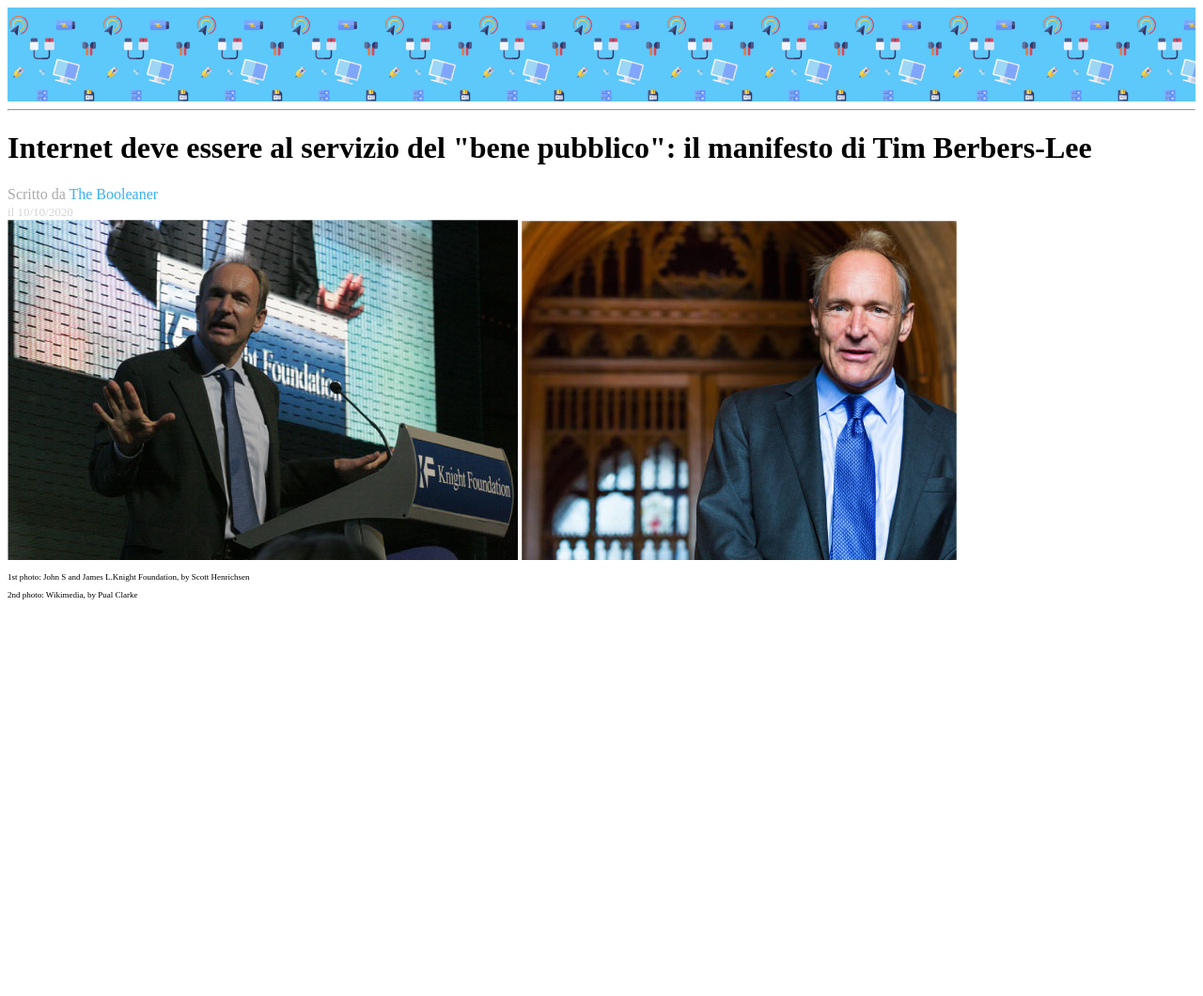
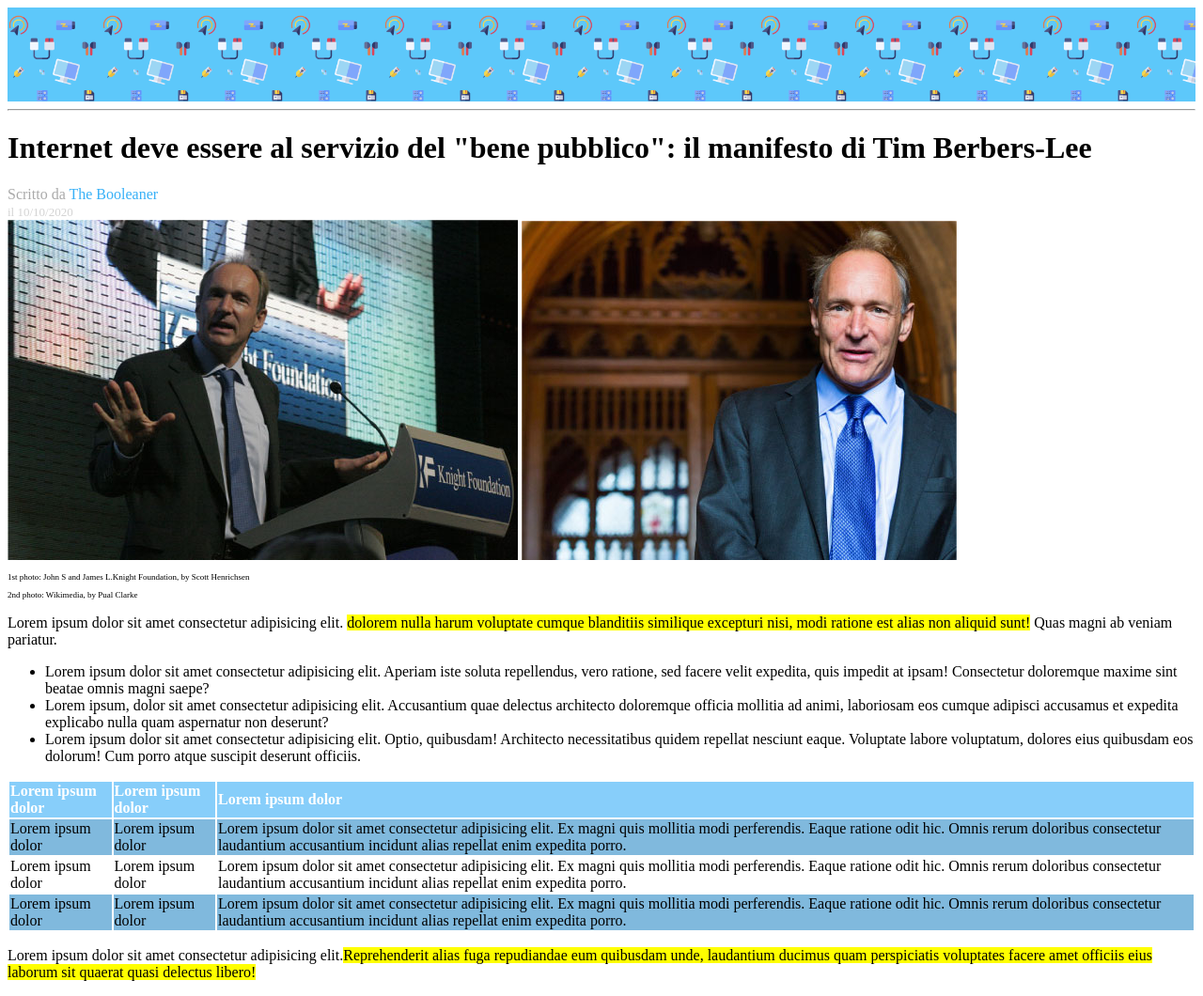
Before and after one commit to Zanco1993/html-css-booleaner, a plain HTML site: page index.html in a window 1280 px wide. Shown: the whole page at 94% size. Before the commit the page ends 800 px from the top, so only its background shows below. Drawn offline with Linux system fonts and the light colour scheme.

Commit message:
aggiunta la tabella

```diff
--- a/css/style.css
+++ b/css/style.css
@@ -26,3 +26,18 @@
 .descrizione_foto{
     font-size: xx-small;
 }
+
+.nota_evidenziata{
+    background-color: yellow;
+}
+
+#intestazione_tabella{
+    text-align: left;
+    background-color: lightskyblue;
+    color: white;
+}
+
+#corpo-tabella{
+    text-align: left;
+    background-color: rgb(128, 185, 221);
+}
--- a/index.html
+++ b/index.html
@@ -35,9 +35,53 @@
             <p class="descrizione_foto">2nd photo: Wikimedia, by Pual Clarke</p>
         </section>
 
+        <section>
+            <p>Lorem ipsum dolor sit amet consectetur adipisicing elit. <span class="nota_evidenziata"> dolorem nulla harum voluptate cumque blanditiis similique excepturi nisi, modi ratione est alias non aliquid sunt!</span> Quas magni ab veniam pariatur.</p>
+            <ul>
+                <li>Lorem ipsum dolor sit amet consectetur adipisicing elit. Aperiam iste soluta repellendus, vero ratione, sed facere velit expedita, quis impedit at ipsam! Consectetur doloremque maxime sint beatae omnis magni saepe?</li>
+                <li>Lorem ipsum, dolor sit amet consectetur adipisicing elit. Accusantium quae delectus architecto doloremque officia mollitia ad animi, laboriosam eos cumque adipisci accusamus et expedita explicabo nulla quam aspernatur non deserunt?</li>
+                <li>Lorem ipsum dolor sit amet consectetur adipisicing elit. Optio, quibusdam! Architecto necessitatibus quidem repellat nesciunt eaque. Voluptate labore voluptatum, dolores eius quibusdam eos dolorum! Cum porro atque suscipit deserunt officiis.</li>
+            </ul>
+        </section>
 
+        <!-- inizio tabella -->
+        <table>
+            <thead>
+                <tr id="intestazione_tabella">
+                    <th>Lorem ipsum dolor</th>
+                    <th>Lorem ipsum dolor</th>
+                    <th>Lorem ipsum dolor</th>
+                </tr>
+            </thead>
+
+            <tbody>
+                <tr id="corpo-tabella">
+                    <td>Lorem ipsum dolor</td>
+                    <td>Lorem ipsum dolor</td>
+                    <td>Lorem ipsum dolor sit amet consectetur adipisicing elit. Ex magni quis mollitia modi perferendis. Eaque ratione odit hic. Omnis rerum doloribus consectetur laudantium accusantium incidunt alias repellat enim expedita porro.</td>
+                </tr>
+                <tr>
+                    <td>Lorem ipsum dolor</td>
+                    <td>Lorem ipsum dolor</td>
+                    <td>Lorem ipsum dolor sit amet consectetur adipisicing elit. Ex magni quis mollitia modi perferendis. Eaque ratione odit hic. Omnis rerum doloribus consectetur laudantium accusantium incidunt alias repellat enim expedita porro.</td>
+                </tr>
+                <tr id="corpo-tabella">
+                    <td>Lorem ipsum dolor</td>
+                    <td>Lorem ipsum dolor</td>
+                    <td>Lorem ipsum dolor sit amet consectetur adipisicing elit. Ex magni quis mollitia modi perferendis. Eaque ratione odit hic. Omnis rerum doloribus consectetur laudantium accusantium incidunt alias repellat enim expedita porro.</td>
+                </tr>
+            </tbody>
+        </table>
+
+        <!-- fine tabella -->
+
+        <p>Lorem ipsum dolor sit amet consectetur adipisicing elit.<span class="nota_evidenziata">Reprehenderit alias fuga repudiandae eum quibusdam unde, laudantium ducimus quam perspiciatis voluptates facere amet officiis eius laborum sit quaerat quasi delectus libero!</span> </p>
 
     </main>
 
+
+
+
+
 </body>
 </html>
```
